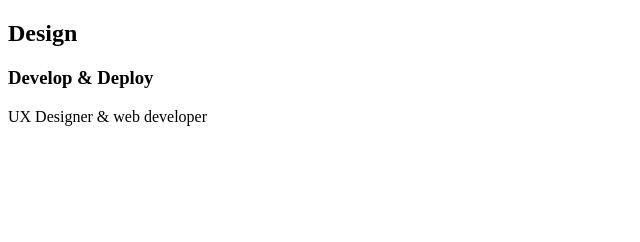
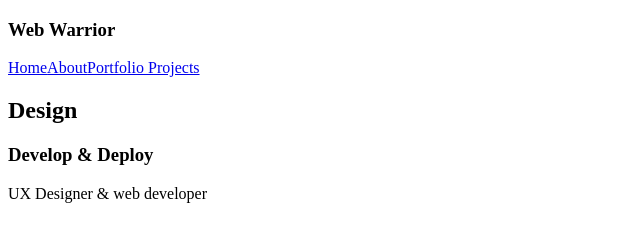
Before and after one commit to max-97/gatsby-tutorial, a Gatsby site: page / in a window 1280 px wide. Shown: the whole page, without its empty margins (0-640 px from the left). Built offline with nearby package versions, Linux system fonts and the light colour scheme; Gatsby itself is replaced by a stand-in of ours.

Commit message:
Lesson 4

```diff
--- /dev/null
+++ b/src/components/Navbar.js
@@ -0,0 +1,15 @@
+import React from 'react';
+import { Link } from "gatsby"
+
+export default function Navbar() {
+    return (
+        <nav>
+            <h1>Web Warrior</h1>
+            <div className="links">
+                <Link to="/">Home</Link>
+                <Link to="/about">About</Link>
+                <Link to="/project">Portfolio Projects</Link>
+            </div>
+        </nav>
+    )
+}
--- a/src/pages/index.js
+++ b/src/pages/index.js
@@ -1,8 +1,10 @@
 import React from "react"
+import Navbar from "../components/Navbar"
 
 export default function Home() {
     return (
         <section>
+            <Navbar/>
             <div>
                 <h2>Design</h2>
                 <h3>Develop & Deploy</h3>
```
